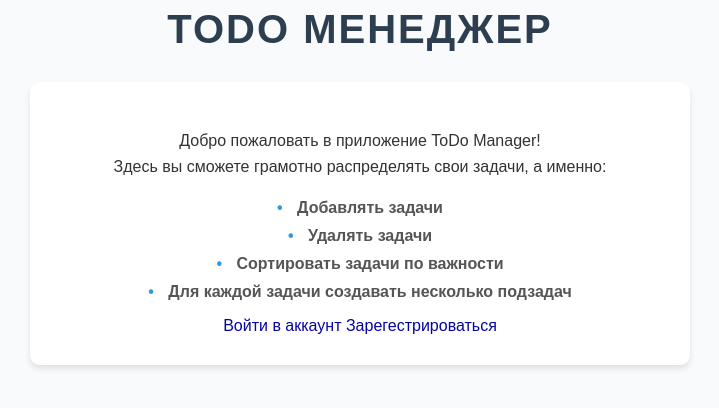
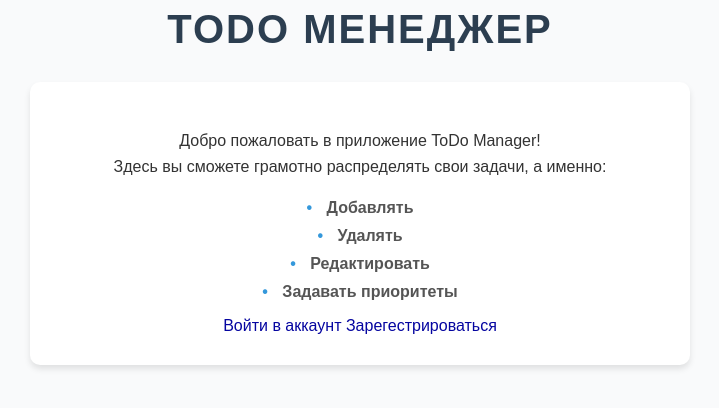
Before and after one commit to Garinelli/django-test-application, a Django app: page / in a window 1280 px wide. Shown: the part 227-635 px from the top of the page, without its empty margins (280-999 px from the left). Run offline with Django 5.2, Linux system fonts and the light colour scheme.

Commit message:
Создан README.md

```diff
--- a/ToDoManager/ToDo/templates/index.html
+++ b/ToDoManager/ToDo/templates/index.html
@@ -18,16 +18,16 @@
             </p>
             <ul>
                 <li>
-                    Добавлять задачи
+                    Добавлять
                 </li>
                 <li>
-                    Удалять задачи
+                    Удалять
                 </li>
                 <li>
-                    Сортировать задачи по важности
+                    Редактировать
                 </li>
                 <li>
-                    Для каждой задачи создавать несколько подзадач
+                    Задавать приоритеты
                 </li>
             </ul>
         </div>
```
Also changed, not shown: README.md.
